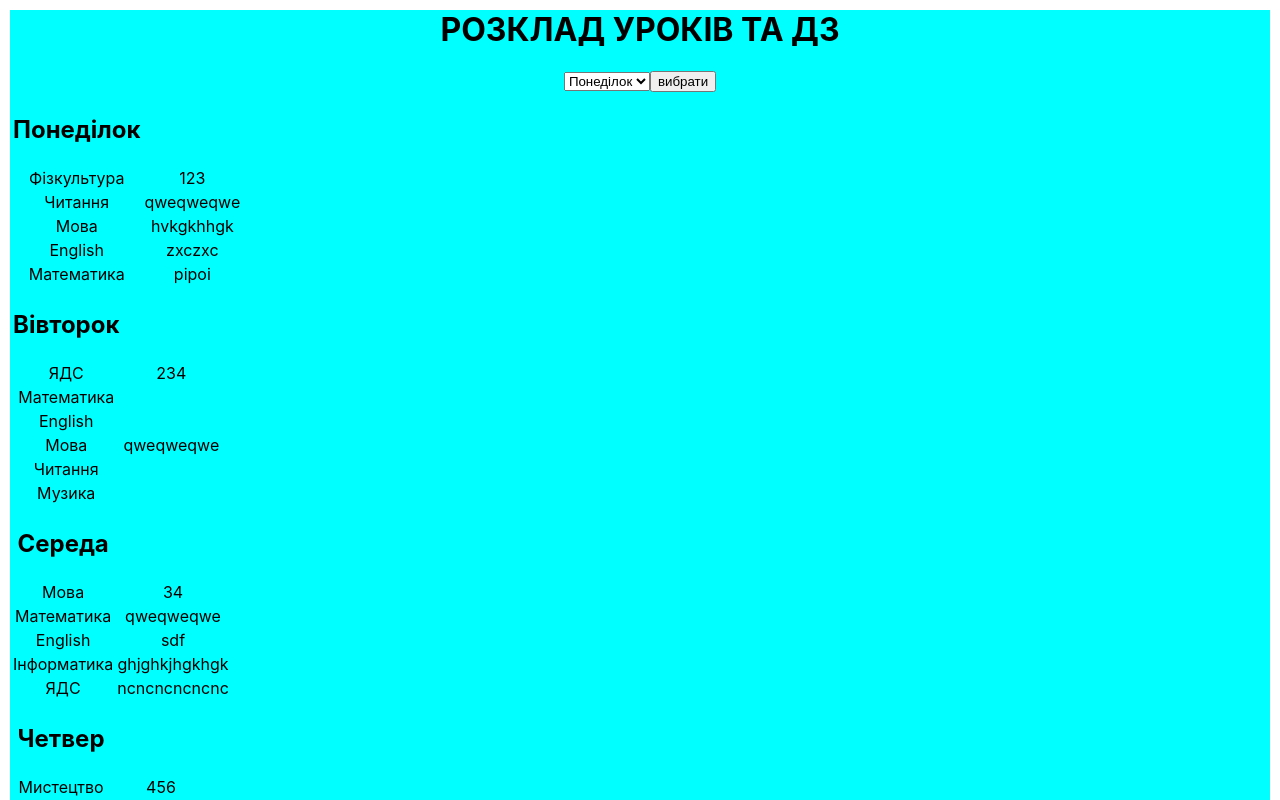
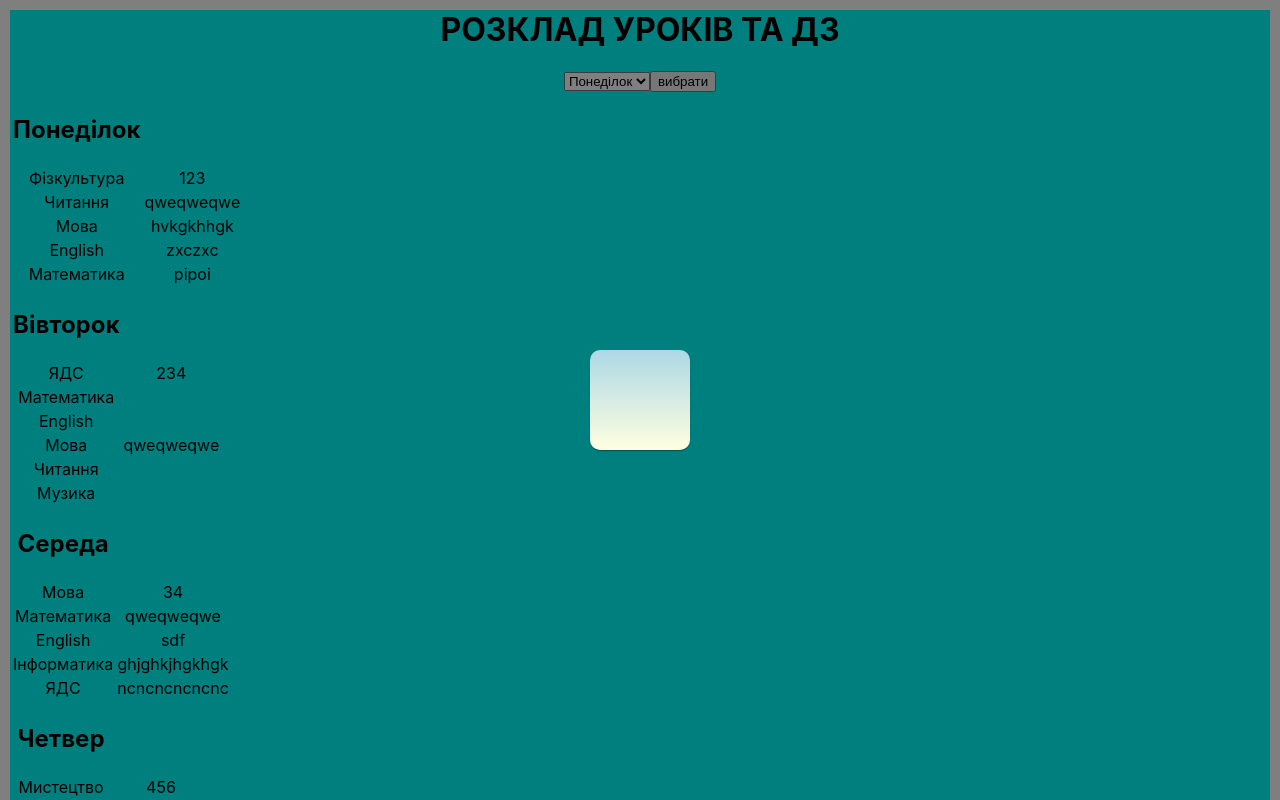
Before and after one commit to Luydmyla/school_diary, a React (Create React App) app: page / in a window 1280 px wide. Shown: the top 800 px of the page. Built offline with nearby package versions, Linux system fonts and the light colour scheme.

Commit message:
LessonsModal in progress

```diff
--- a/package.json
+++ b/package.json
@@ -11,6 +11,7 @@
     "react": "^18.2.0",
     "react-dom": "^18.2.0",
     "react-scripts": "5.0.1",
+    "styled-components": "^6.1.0",
     "web-vitals": "^2.1.4"
   },
   "scripts": {
--- a/public/index.html
+++ b/public/index.html
@@ -29,6 +29,7 @@
   <body>
     <noscript>You need to enable JavaScript to run this app.</noscript>
     <div id="root"></div>
+    <div id="modal-root"></div>
     <!--
       This HTML file is a template.
       If you open it directly in the browser, you will see an empty page.
--- a/src/App.jsx
+++ b/src/App.jsx
@@ -30,6 +30,11 @@ import { Week } from "./components/Week/Week.jsx";
 import { days } from "./components/Lessons/days";
 import { LessonsList } from "./components/Lessons/LessonsList.jsx";
 import { tasks } from "./components/Lessons/Tasks";
+import Modal from "./components/Lessons/LessonsModal/Modal";
+// import { LessonsCard } from "../Lessons/LessonsCard";
+// import Modal from "../Lessons/LessonsModal/Modal";
+
+import { useState } from "react";
 
 function normalizedLessons(days, tasks) {
   return days.map((day) => {
@@ -46,6 +51,12 @@ function normalizedLessons(days, tasks) {
 }
 
 export const App = () => {
+  const [day, setDay] = useState("Понеділок");
+  const onChange = (event) => {
+    const { value } = event.currentTarget;
+    setDay(value);
+  };
+
   const normDays = normalizedLessons(days, tasks);
   return (
     <div className="App">
@@ -53,6 +64,8 @@ export const App = () => {
       <Week />
       {/* <LessonsList lessonsItems={lessonsItems} /> */}
       <LessonsList days={normDays} />
+      {/* <Modal>{<LessonsCard title={} lessons={lessons} key={} />}</Modal> */}
+      {<Modal />}
     </div>
   );
 };
--- a/src/components/Form/Form.jsx
+++ b/src/components/Form/Form.jsx
@@ -1,5 +1,6 @@
 import css from "./Form.module.css";
 import { CustomInput } from "../CustomInput/CustomInput";
+
 export const Form = () => {
   return (
     <form className={css.Form}>
--- /dev/null
+++ b/src/components/Lessons/LessonsModal/Modal.jsx
@@ -0,0 +1,34 @@
+import { useEffect } from "react";
+import { createPortal } from "react-dom";
+import { Backdrop, Content } from "./Modal.styled";
+
+const modalRoot = document.querySelector("#modal-root");
+
+export default function Modal({ children, onClose }) {
+  useEffect(() => {
+    const handleKeyDown = (e) => {
+      // console.log(e);
+      if (e.code === "Escape") {
+        onClose();
+      }
+    };
+    window.addEventListener("keydown", handleKeyDown);
+    return () => {
+      window.removeEventListener("keydown", handleKeyDown);
+    };
+  }, [onClose]);
+
+  // handleKeyDown();
+  const handleBackdropClick = (event) => {
+    if (event.currentTarget === event.target) {
+      onClose();
+    }
+  };
+
+  return createPortal(
+    <Backdrop onClick={handleBackdropClick}>
+      <Content>{children}</Content>
+    </Backdrop>,
+    modalRoot
+  );
+}
--- /dev/null
+++ b/src/components/Lessons/LessonsModal/Modal.styled.js
@@ -0,0 +1,32 @@
+import styled from "styled-components";
+export const Backdrop = styled.div`
+  position: fixed;
+  top: 0;
+  left: 0;
+  width: 100vw;
+  height: 100vh;
+  background-color: rgba(0, 0, 0, 0.5);
+`;
+
+export const Content = styled.div`
+  position: absolute;
+  top: 50%;
+  left: 50%;
+  display: flex;
+  justify-content: center;
+  align-items: center;
+  align-content: center;
+
+  transform: translate(-50%, -50%);
+  /* max-width: 600px; */
+  height: fit-content;
+  width: fit-content;
+  /* width: 50vw; */
+  padding: 50px;
+  background-color: #fff;
+  background: linear-gradient(lightblue, lightyellow);
+
+  border-radius: 10px;
+  box-shadow: 0px 2px 1px -1px rgba(0, 0, 0, 0.2),
+    0px 1px 1px 0px rgba(0, 0, 0, 0.14), 0px 1px 3px 0px rgba(0, 0, 0, 0.12);
+`;
--- /dev/null
+++ b/src/components/Lessons/LessonsModal/index.js
@@ -0,0 +1 @@
+export { default } from "./Modal";
```
Also changed, not shown: 1 other file (tests, documents, lock files or other folders).
